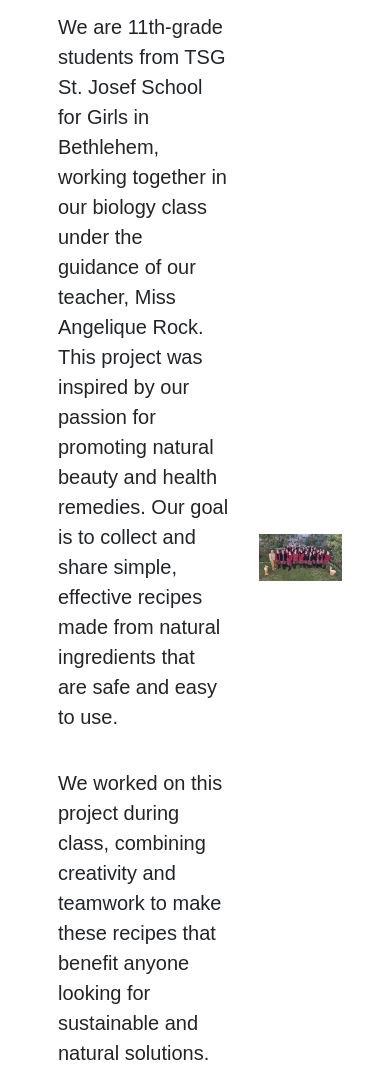
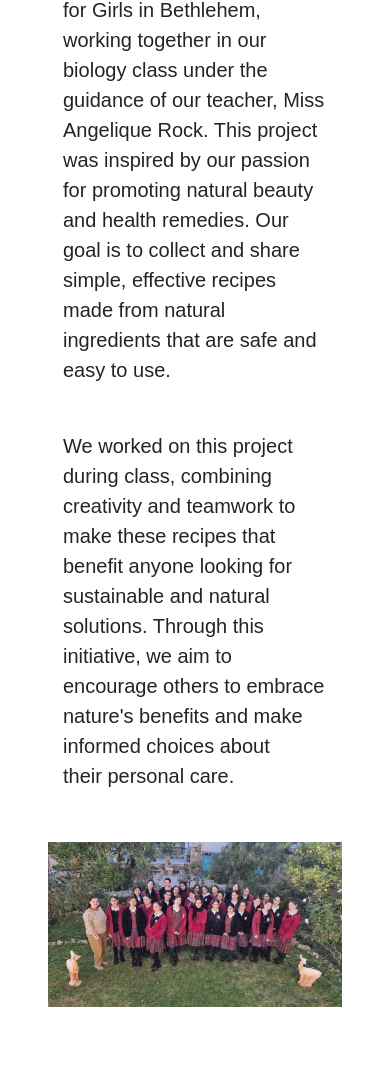
Before and after one commit to joelle404/Biologyinnovations, a plain HTML site: page index.html in a window 390 px wide. Shown: the part 331-1405 px from the top of the page. Drawn offline with nearby package versions, Linux system fonts and the light colour scheme.

Commit message:
added resposivness

```diff
--- a/index.css
+++ b/index.css
@@ -102,3 +102,20 @@ color: aliceblue;
         padding: 10px; /* Adds some padding to the paragraph */
         font-size: 16px; /* Adjusts text size */
       }
+
+
+/* Media Query for Mobile */
+@media (max-width: 768px) {
+    .feature-section {
+      grid-template-columns: 1fr; /* Switch to 1 column on mobile */
+    }
+
+    .grouppic {
+      max-height: 300px; /* Optionally adjust image height for smaller screens */
+    }
+
+    p {
+      font-size: 14px; /* Adjust text size for mobile */
+      padding: 15px; /* Add more padding for better readability */
+    }
+  }
```
